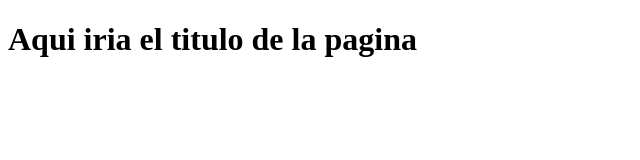
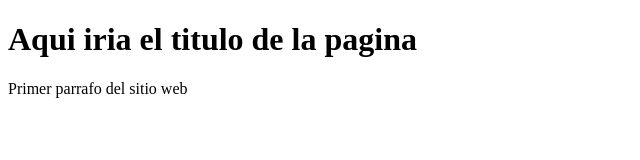
Before and after one commit to pedrogariglio/ProyectoWeb, a plain HTML site: page index.html in a window 1280 px wide. Shown: the whole page, without its empty margins (0-640 px from the left). Drawn offline with Linux system fonts and the light colour scheme.

Commit message:
Update index.html

```diff
--- a/index.html
+++ b/index.html
@@ -7,5 +7,6 @@
 </head>
 <body>
     <h1>Aqui iria el titulo de la pagina</h1>
+        <p>Primer parrafo del sitio web</p>
 </body>
 </html>
```
